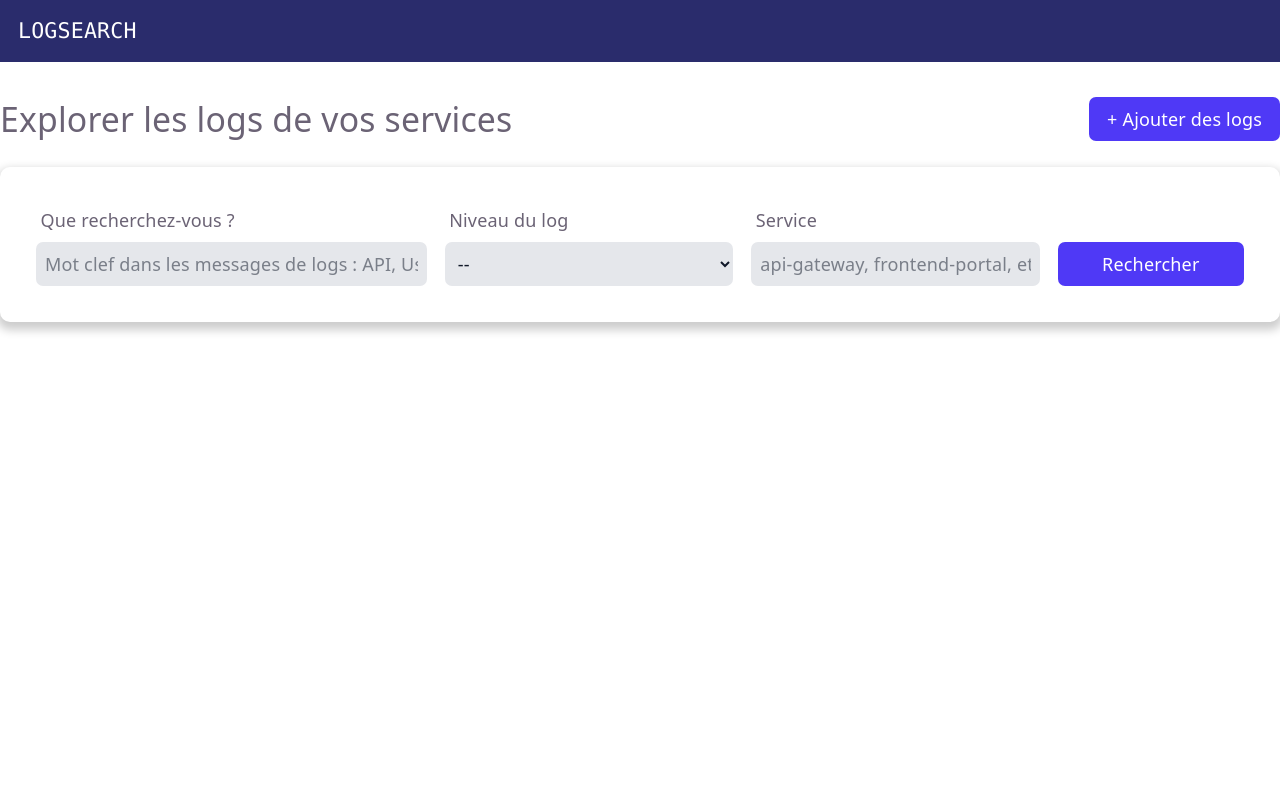
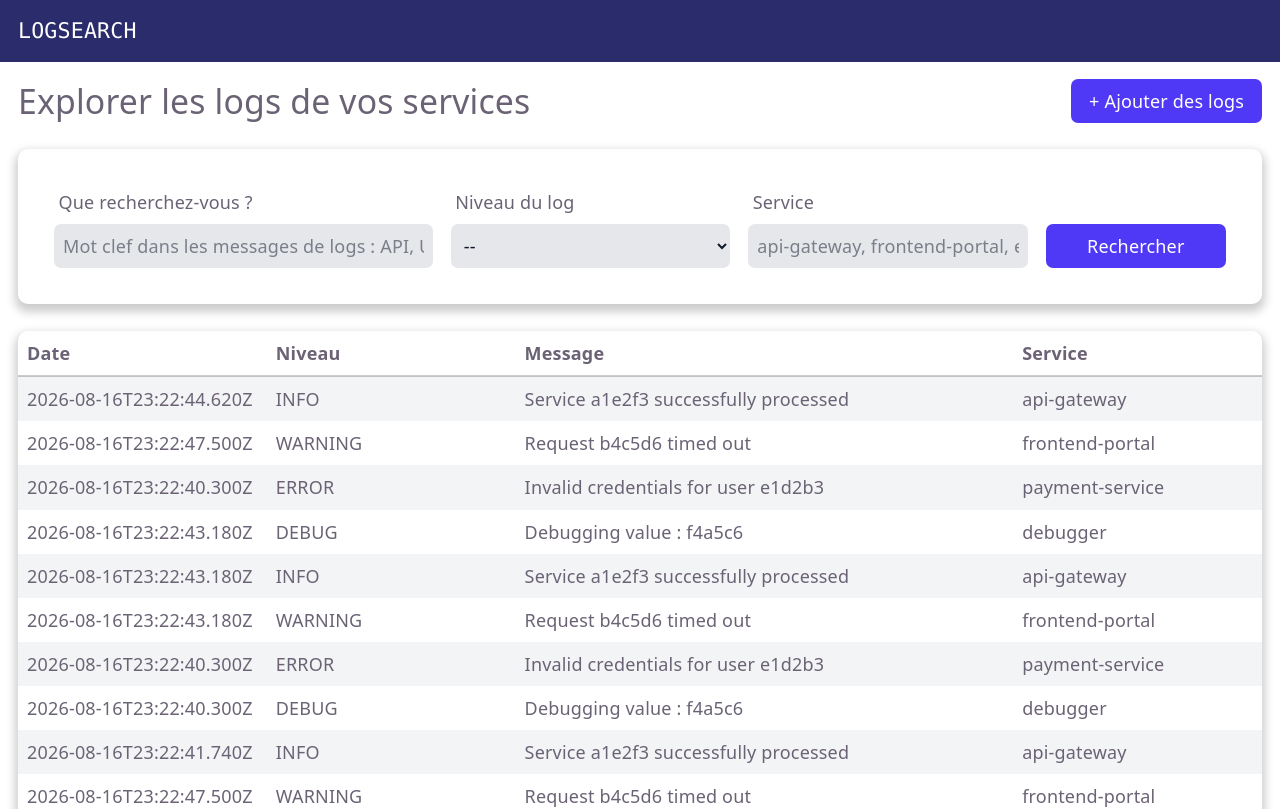
Before and after one commit to isaac-gros/logsearch, a React (Vite) app in the folder front/: page / in a window 1280 px wide. Shown: the top 809 px of the page. Built offline with nearby package versions, Linux system fonts and the light colour scheme.

Commit message:
[FEAT] Added logs list static components

```diff
--- a/front/src/App.tsx
+++ b/front/src/App.tsx
@@ -1,4 +1,5 @@
 import AppHeader from "./layouts/header/AppHeader"
+import AppLogsList from "./components/logs-list/AppLogsList"
 import AppMainSearch from "./layouts/main-search/AppMainSearch"
 
 function App() {
@@ -7,6 +8,7 @@ function App() {
     <>
       <AppHeader></AppHeader>
       <AppMainSearch></AppMainSearch>
+      <AppLogsList></AppLogsList>
     </>
   )
 }
--- /dev/null
+++ b/front/src/components/logs-list/AppLogsList.tsx
@@ -0,0 +1,119 @@
+import { useState } from "react";
+import { type LogLevel } from "../../types";
+import { type Log } from "../../types";
+
+function AppLogsList() {
+  const [isLoading, setLoading] = useState(true)
+  const loadingTableRows = generateLoadingTableRows()
+  const sampleDataRows = generateDataRows(generateSampleData())
+
+  setTimeout(() => setLoading(false), 1500)
+
+  return (
+    <section id="logs-list" className="m-0 px-4 my-6">
+      <div className="frame">
+        <table className="w-full text-left p-2 mb-5">
+          <colgroup>
+            <col span={1} width={"20%"}></col>
+            <col span={1} width={"20%"}></col>
+            <col span={2} width={"40%"}></col>
+            <col span={1} width={"20%"}></col>
+          </colgroup>
+          <thead>
+            <th>Date</th>
+            <th>Niveau</th>
+            <th>Message</th>
+            <th>Service</th>
+          </thead>
+          <tbody>
+            {isLoading
+              ? loadingTableRows.map(item => item)
+              : sampleDataRows.map(item => item)
+            }
+          </tbody>
+        </table>
+      </div>
+    </section>
+  )
+}
+
+/**
+ * Génère une vue "placeholder"
+ * pendant le chargement des données
+ * @returns {React.JSX.Element[]} Une arborescence HTML
+ */
+function generateLoadingTableRows() {
+  const loadingTableRows = []
+  while (loadingTableRows.length < 20) {
+    const columns = [0,1,2,3];
+    const rowId = loadingTableRows.length.toString()
+    loadingTableRows.push(
+      <tr key={loadingTableRows.length.toString()}>
+        {columns.map((_, key) => (
+          <td key={rowId + key}>
+            <span className="loading-data-text"></span>
+          </td>
+        ))}
+      </tr>
+    )
+  }
+  return loadingTableRows
+}
+
+/**
+ * Foncion permettant de générer de faux logs
+ * @param {Log[]} data : Logs à implémenter
+ * @returns {React.JSX.Element[]} Une arborescence HTML
+ */
+function generateDataRows(data: Log[]) {
+  const tableRows = []
+  for (let i = 0; i < data.length; i++) {
+    const logItem = data[i]
+    const logData = [
+      logItem.timestamp.toISOString(),
+      logItem.level,
+      logItem.message,
+      logItem.service
+    ]
+    tableRows.push(
+      <tr key={i}>
+        {logData.map((value, key) => (
+          <td key={i + key} className={i % 2 == 0 ? 'row-even' : ''}>{value}</td>
+        ))}
+      </tr>
+    )
+  }
+  return tableRows;
+}
+
+/**
+ * Génère de fausse données de logs
+ * @returns {Log[]} - Des logs factices
+ */
+function generateSampleData() {
+  const ids = ["a1e2f3", "b4c5d6", "e1d2b3", "f4a5c6"];
+  const logsLevel: LogLevel[] = ["INFO", "WARNING", "ERROR", "DEBUG"];
+  const services = ["api-gateway","frontend-portal","payment-service","debugger"];
+  const messages = [
+    "Service _ successfully processed",
+    "Request _ timed out",
+    "Invalid credentials for user _",
+    "Debugging value : _",
+  ];
+
+  const sampleData = [];
+  for (let i = 0; i < 20; i++) {
+    const randDate = Math.floor(Math.random() * 7) * (24 * 60)
+    const randomId = ids[i % 4];
+    const randomDateCalculated = new Date().getTime() - randDate;
+    sampleData.push({
+      timestamp: new Date(randomDateCalculated),
+      level: logsLevel[i % 4],
+      message: messages[i % 4].replace('_', randomId),
+      service: services[i % 4],
+    })
+  }
+  return sampleData;
+}
+
+export default AppLogsList;
--- a/front/src/index.css
+++ b/front/src/index.css
@@ -86,6 +86,37 @@ body {
 }
 
 .app-button {
-  @apply p-2 text-white bg-indigo-600 inline-block px-4;
+  @apply p-2 text-white bg-indigo-600 inline-block px-4 cursor-pointer;
   border-radius: 7px;
 }
+
+table {
+  border-radius: 10px;
+}
+
+th {
+  @apply font-bold;
+  box-shadow: 0 2px 2px 2px rgab(0, 0, 0, 0.7);
+}
+
+thead {
+  border-bottom: 2px solid rgba(0, 0, 0, 0.2);
+}
+
+th, td {
+  @apply p-2;
+}
+
+td.row-even {
+  @apply bg-gray-100;
+}
+
+.loading-data-text {
+  @apply p-3 my-1 bg-gray-300 block w-full;
+  border-radius: 5px;
+  animation: loading .8s infinite alternate-reverse;
+}
+@keyframes loading {
+  from { opacity: 1; }
+  to { opacity: .5; }
+}
--- a/front/src/layouts/header/AppHeader.css
+++ b/front/src/layouts/header/AppHeader.css
@@ -1,6 +1,7 @@
 header {
   position: fixed;
   inset: 0;
+  z-index: 900;
   bottom: auto;
   display: flex;
   flex-direction: row;
--- a/front/src/layouts/main-search/AppMainSearch.css
+++ /dev/null
@@ -1,5 +0,0 @@
-main {
-  margin: 0;
-  padding: 1em 0;
-  margin-top: 3em;
-}
--- a/front/src/layouts/main-search/AppMainSearch.tsx
+++ b/front/src/layouts/main-search/AppMainSearch.tsx
@@ -1,10 +1,8 @@
-import './AppMainSearch.css';
-
 function AppMainSearch() {
   const logsLevel = ['INFO', 'WARNING', 'ERROR', 'DEBUG'];
 
   return (
-    <main>
+    <main className="m-0 px-4 mt-12">
       <div className="flex items-center justify-between">
         <h1 className="text-3xl my-6">Explorer les logs de vos services</h1>
         <div className="inline-flex">
--- /dev/null
+++ b/front/src/types.ts
@@ -0,0 +1,10 @@
+type Log = {
+  timestamp: Date,
+  message: string,
+  service: string,
+  level: LogLevel
+}
+
+type LogLevel = "INFO" | "WARNING" | "ERROR" | "DEBUG"
+
+export type { Log, LogLevel }
```
